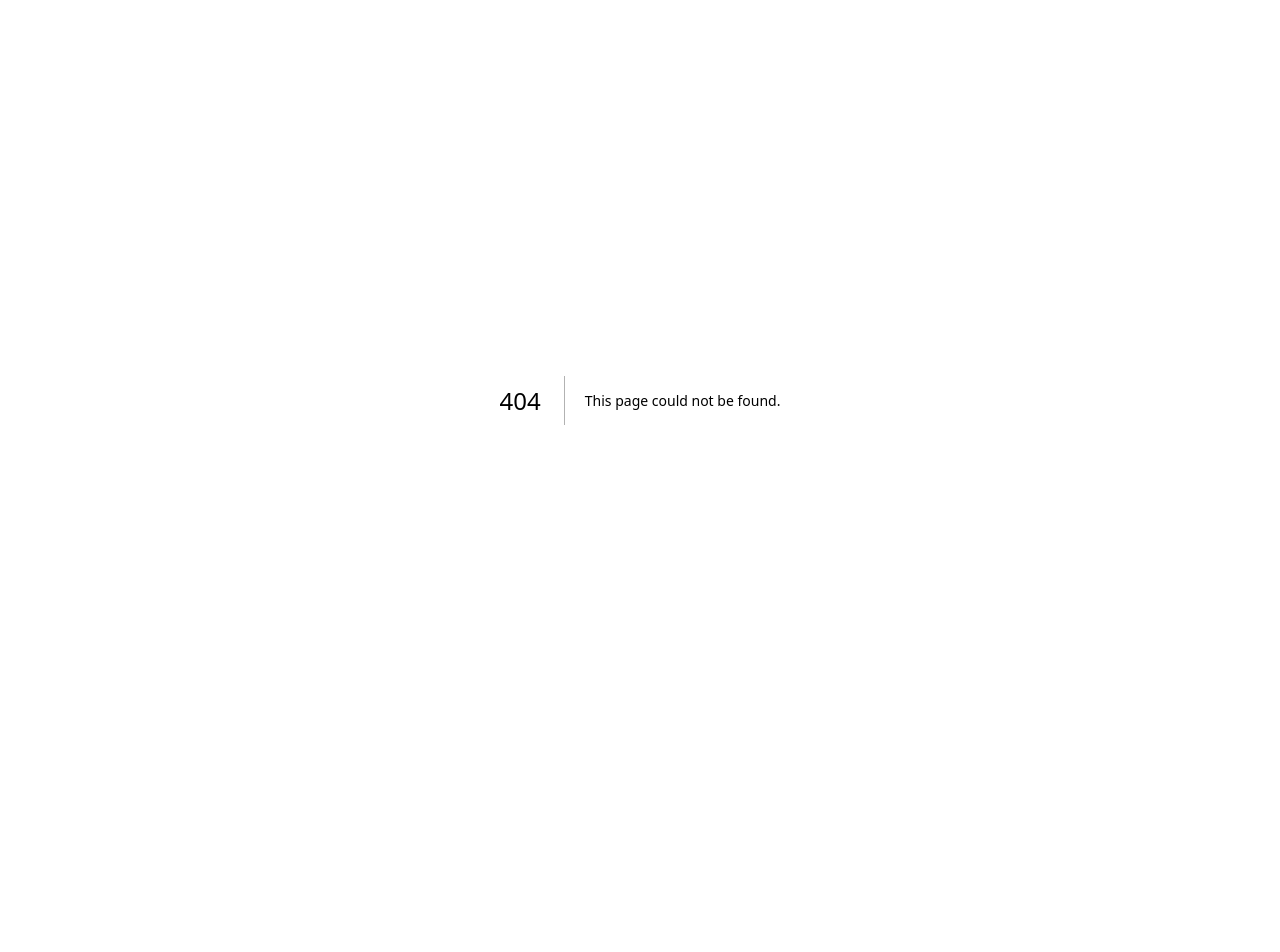
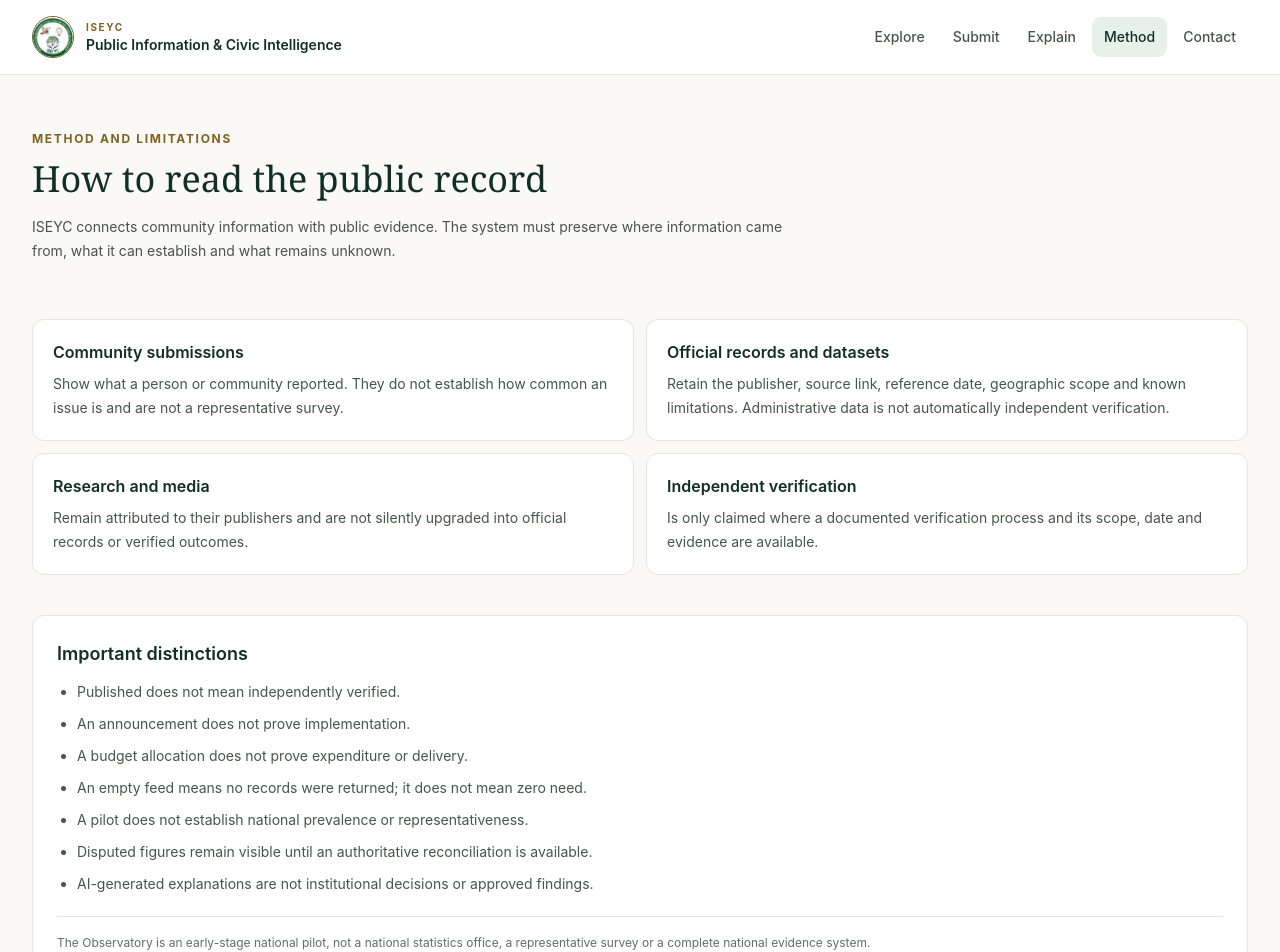
Before and after one commit to mrzulqarnainnadabo/iseyc-digital-operations-centre-notion, a Next.js app: page /method in a window 1280 px wide. Before the commit this address had no page. Shown: the top 952 px of the page. Before the commit the page ends 800 px from the top, so only its background shows below. Built offline with nearby package versions, Linux system fonts and the light colour scheme.

Commit message:
feat(idcc): publish evidence method and limitations

```diff
--- /dev/null
+++ b/app/method/page.tsx
@@ -0,0 +1,41 @@
+import { PublicShell } from "@/components/PublicShell";
+
+const principles = [
+  ["Community submissions", "Show what a person or community reported. They do not establish how common an issue is and are not a representative survey."],
+  ["Official records and datasets", "Retain the publisher, source link, reference date, geographic scope and known limitations. Administrative data is not automatically independent verification."],
+  ["Research and media", "Remain attributed to their publishers and are not silently upgraded into official records or verified outcomes."],
+  ["Independent verification", "Is only claimed where a documented verification process and its scope, date and evidence are available."],
+];
+
+export default function MethodPage() {
+  return (
+    <PublicShell>
+      <section className="max-w-3xl py-10 sm:py-14">
+        <p className="text-xs font-bold uppercase tracking-[0.14em] text-gold-600">Method and limitations</p>
+        <h1 className="mt-3 font-serif text-3xl text-forest-950 sm:text-4xl">How to read the public record</h1>
+        <p className="mt-4 text-sm leading-6 text-ink-700">ISEYC connects community information with public evidence. The system must preserve where information came from, what it can establish and what remains unknown.</p>
+      </section>
+      <section className="grid gap-3 pb-10 sm:grid-cols-2">
+        {principles.map(([title, description]) => (
+          <article key={title} className="rounded-card border border-line bg-white p-5">
+            <h2 className="font-semibold text-forest-950">{title}</h2>
+            <p className="mt-2 text-sm leading-6 text-ink-700">{description}</p>
+          </article>
+        ))}
+      </section>
+      <section className="mb-12 rounded-card border border-line bg-white p-5 sm:p-6">
+        <h2 className="text-lg font-semibold text-forest-950">Important distinctions</h2>
+        <ul className="mt-3 list-disc space-y-2 pl-5 text-sm leading-6 text-ink-700">
+          <li>Published does not mean independently verified.</li>
+          <li>An announcement does not prove implementation.</li>
+          <li>A budget allocation does not prove expenditure or delivery.</li>
+          <li>An empty feed means no records were returned; it does not mean zero need.</li>
+          <li>A pilot does not establish national prevalence or representativeness.</li>
+          <li>Disputed figures remain visible until an authoritative reconciliation is available.</li>
+          <li>AI-generated explanations are not institutional decisions or approved findings.</li>
+        </ul>
+        <p className="mt-5 border-t border-line pt-4 text-xs leading-5 text-ink-600">The Observatory is an early-stage national pilot, not a national statistics office, a representative survey or a complete national evidence system.</p>
+      </section>
+    </PublicShell>
+  );
+}
```
